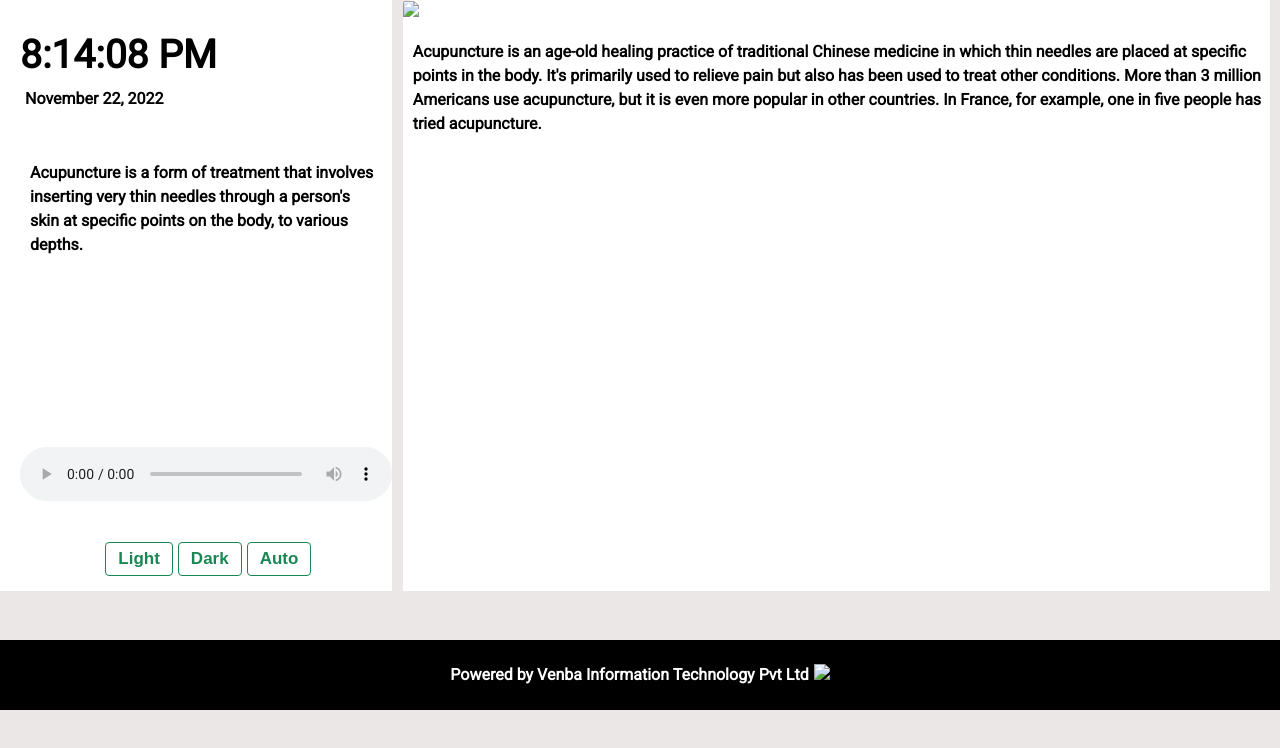
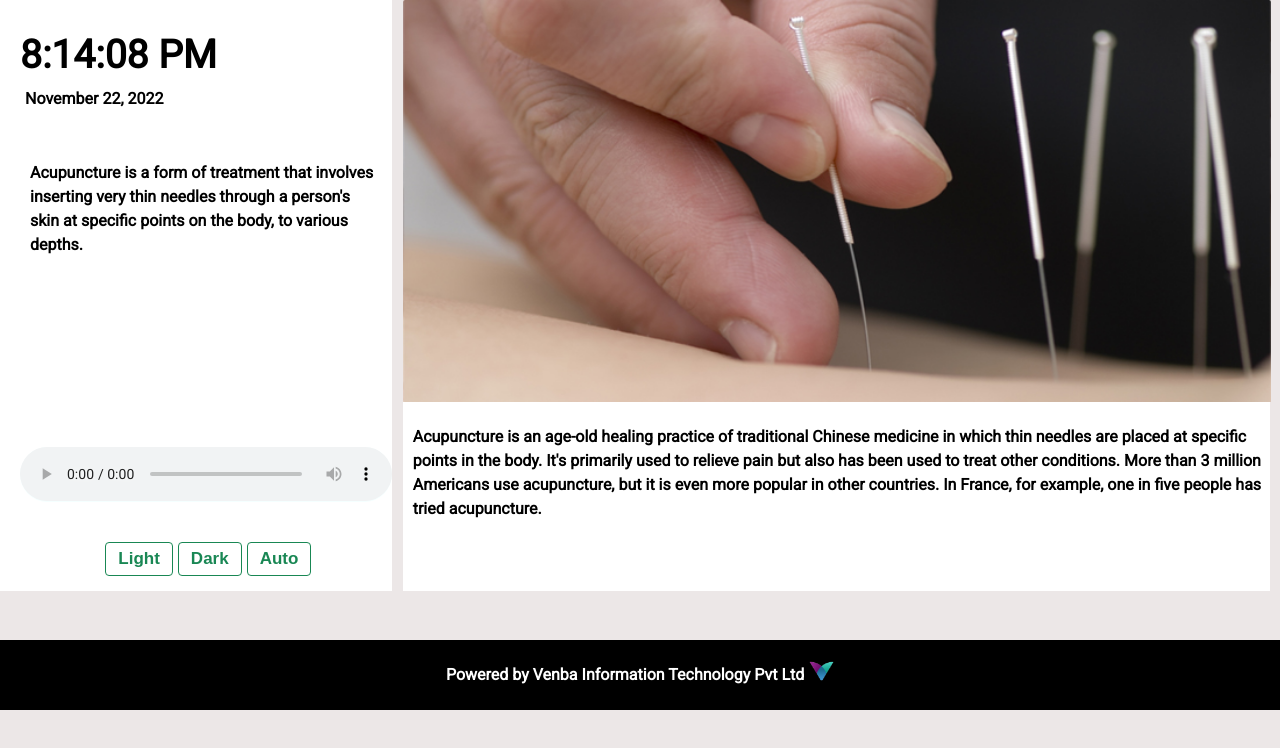
Before and after one commit to rajadurainataraj/organ_clock_updated, a plain HTML site: page index.html in a window 1280 px wide. Drawn offline with Linux system fonts and the light colour scheme.

Commit message:
Image rendering errors fixed

```diff
--- a/index.html
+++ b/index.html
@@ -40,7 +40,7 @@
 
         </div>
         <div class="sub-mainTwo">
-            <img class="img-ap" src="assets/images/placeholder.jpg">
+            <img class="img-ap" src="placeholder.jpg">
             <p class="Acupuncture">
                 Acupuncture is an age-old healing practice of traditional Chinese medicine in which thin needles are
                 placed at specific points in the body.
@@ -53,7 +53,7 @@
     <footer>
         <p>Powered by Venba Information Technology Pvt Ltd</p>
         <div>
-            <img class="vlogos" src="assets/images/v_logo.png">
+            <img class="vlogos" src="v_logo.png">
         </div>
     </footer>
     <script src="script.js"></script>
```
